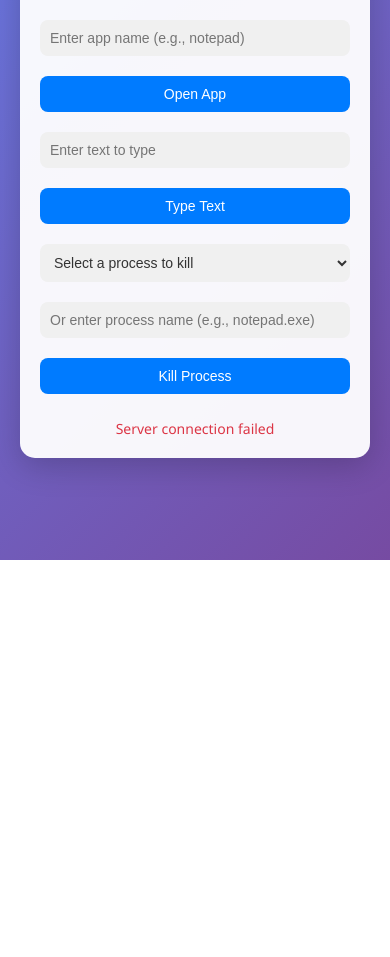
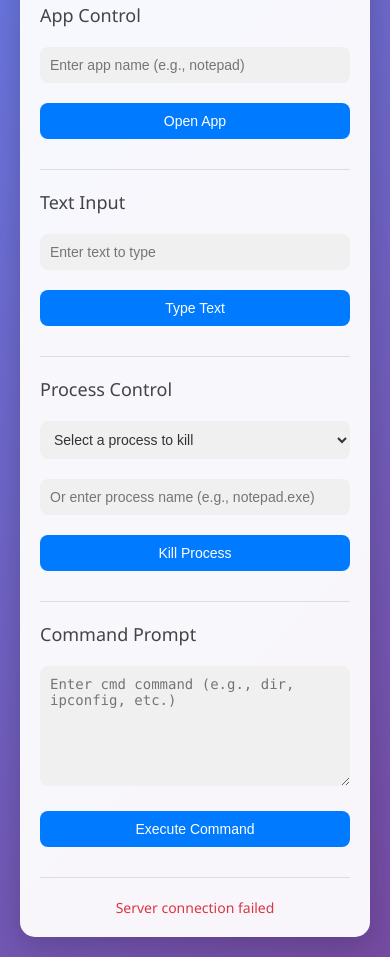
Before and after one commit to motoshfq/api, a plain HTML site: page index.html in a window 390 px wide. Shown: the part 284-1241 px from the top of the page. Before the commit the page ends 844 px from the top, so only its background shows below. Drawn offline with Linux system fonts and the light colour scheme; no server answers.

Commit message:
Update index.html

```diff
--- a/index.html
+++ b/index.html
@@ -22,7 +22,7 @@
             border-radius: 15px;
             padding: 30px;
             box-shadow: 0 8px 32px rgba(0, 0, 0, 0.2);
-            max-width: 400px;
+            max-width: 500px;
             width: 100%;
             color: #333;
         }
@@ -32,7 +32,7 @@
             margin-bottom: 20px;
             font-size: 24px;
         }
-        button, input, select {
+        button, input, select, textarea {
             width: 100%;
             padding: 12px;
             margin: 10px 0;
@@ -42,11 +42,16 @@
             box-sizing: border-box;
             transition: all 0.3s ease;
         }
-        input, select {
+        input, select, textarea {
             background: #f0f0f0;
             color: #333;
         }
-        input:focus, select:focus {
+        textarea {
+            min-height: 120px;
+            font-family: 'Consolas', monospace;
+            resize: vertical;
+        }
+        input:focus, select:focus, textarea:focus {
             outline: none;
             background: #e0e0e0;
         }
@@ -64,6 +69,32 @@
             text-align: center;
             font-size: 14px;
         }
+        .section {
+            margin-bottom: 20px;
+            padding-bottom: 20px;
+            border-bottom: 1px solid #ddd;
+        }
+        .section:last-child {
+            border-bottom: none;
+        }
+        .section-title {
+            font-size: 18px;
+            color: #444;
+            margin: 10px 0;
+        }
+        .cmd-output {
+            background-color: #000;
+            color: #0f0;
+            padding: 10px;
+            border-radius: 5px;
+            font-family: 'Consolas', monospace;
+            max-height: 150px;
+            overflow-y: auto;
+            white-space: pre-wrap;
+            word-break: break-all;
+            margin-top: 10px;
+            display: none;
+        }
         @media (max-width: 500px) {
             .container {
                 padding: 20px;
@@ -71,7 +102,7 @@
             h1 {
                 font-size: 20px;
             }
-            button, input, select {
+            button, input, select, textarea {
                 font-size: 14px;
                 padding: 10px;
             }
@@ -81,17 +112,41 @@
 <body>
     <div class="container">
         <h1>PC Control Panel</h1>
+
+        <div class="section">
+            <div class="section-title">Power Management</div>
             <button onclick="sendCommand('shutdown')">Shutdown</button>
             <button onclick="sendCommand('restart')">Restart</button>
+        </div>
+
+        <div class="section">
+            <div class="section-title">App Control</div>
             <input id="appInput" type="text" placeholder="Enter app name (e.g., notepad)">
             <button onclick="openApp()">Open App</button>
+        </div>
+
+        <div class="section">
+            <div class="section-title">Text Input</div>
             <input id="textInput" type="text" placeholder="Enter text to type">
             <button onclick="typeText()">Type Text</button>
+        </div>
+
+        <div class="section">
+            <div class="section-title">Process Control</div>
             <select id="processSelect">
                 <option value="">Select a process to kill</option>
             </select>
             <input id="processInput" type="text" placeholder="Or enter process name (e.g., notepad.exe)">
             <button onclick="killProcess()">Kill Process</button>
+        </div>
+
+        <div class="section">
+            <div class="section-title">Command Prompt</div>
+            <textarea id="cmdInput" placeholder="Enter cmd command (e.g., dir, ipconfig, etc.)"></textarea>
+            <button onclick="executeCommand()">Execute Command</button>
+            <div id="cmdOutput" class="cmd-output"></div>
+        </div>
+
         <div id="response"></div>
     </div>
 
@@ -247,6 +302,49 @@
             }
         }
 
+        async function executeCommand() {
+            const command = document.getElementById('cmdInput').value;
+            if (!command) {
+                displayResponse({ status: 'error', message: 'Please enter a command' });
+                return;
+            }
+
+            try {
+                const response = await fetch(`${API_URL}/execute_cmd`, {
+                    method: 'POST',
+                    headers: { 'Content-Type': 'application/json' },
+                    body: JSON.stringify({ command }),
+                    mode: 'cors'
+                });
+
+                const data = await response.json();
+
+                // Показываем вывод команды
+                const cmdOutput = document.getElementById('cmdOutput');
+                cmdOutput.style.display = 'block';
+
+                if (data.status === 'success') {
+                    let outputText = data.output || '';
+                    if (data.error && data.error.trim()) {
+                        outputText += '\n\n' + data.error;
+                    }
+                    cmdOutput.textContent = outputText || 'Команда выполнена успешно (нет вывода)';
+                    displayResponse({ status: 'success', message: 'Command executed successfully' });
+                } else {
+                    let errorText = data.error || '';
+                    if (data.output && data.output.trim()) {
+                        errorText = data.output + '\n\n' + errorText;
+                    }
+                    cmdOutput.textContent = errorText || 'Ошибка выполнения команды';
+                    displayResponse({ status: 'error', message: data.message });
+                }
+            } catch (error) {
+                document.getElementById('cmdOutput').style.display = 'block';
+                document.getElementById('cmdOutput').textContent = 'Error: ' + error.message;
+                displayResponse({ status: 'error', message: error.message });
+            }
+        }
+
         function displayResponse(data) {
             const responseDiv = document.getElementById('response');
             responseDiv.textContent = data.message;
```
Lines whose indentation alone changed are shown as unchanged.
